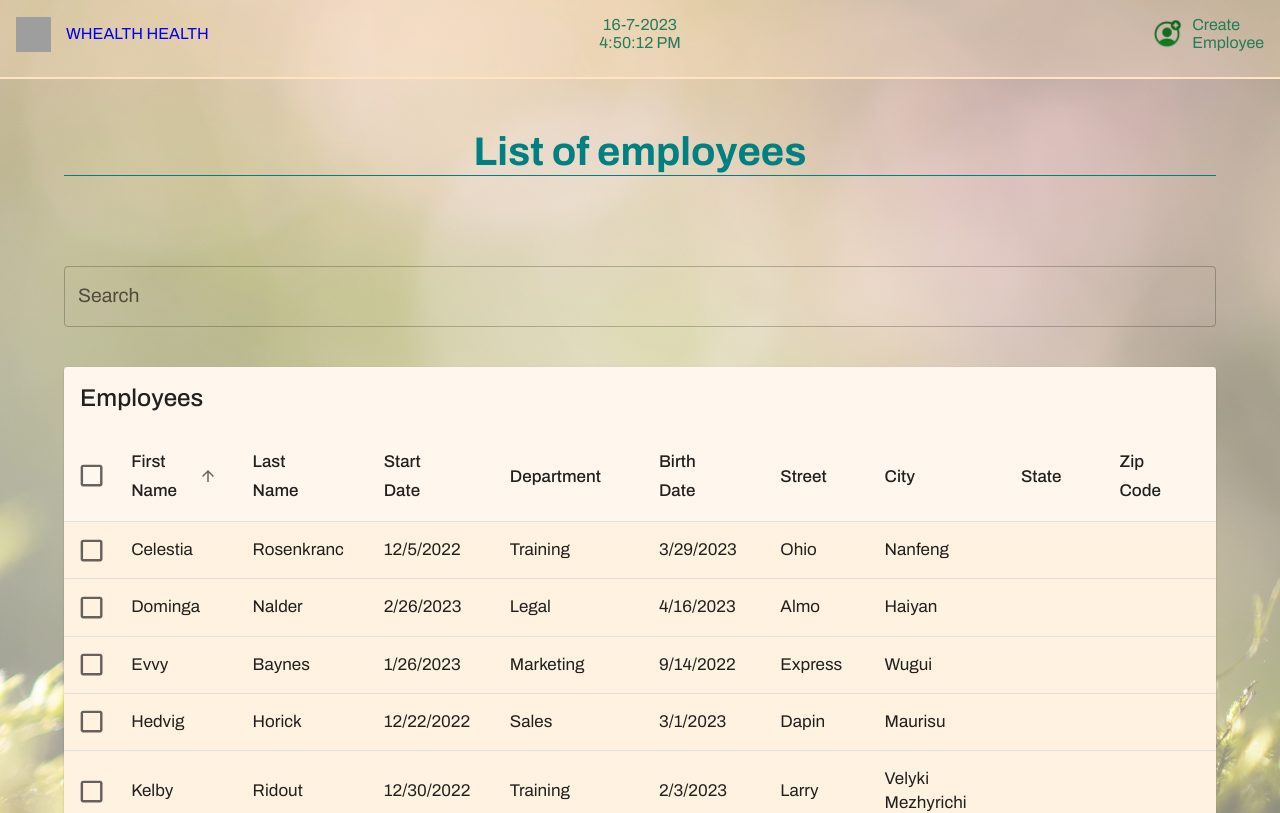
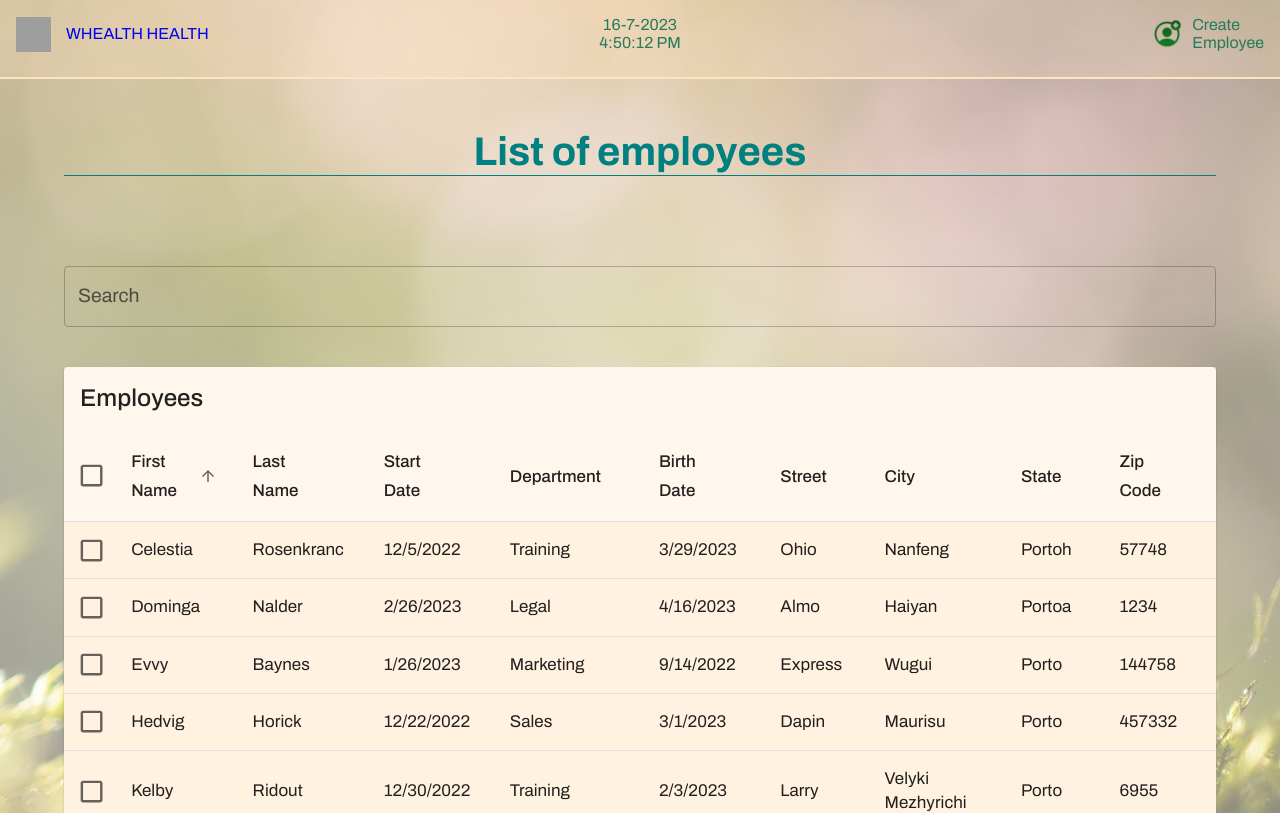
Before and after one commit to Frederic-K/HRnet, a React (Create React App) app: page /manage-employees in a window 1280 px wide. Shown: the top 813 px of the page. Built offline with nearby package versions, Linux system fonts and the light colour scheme; grey boxes are pictures that could not be loaded.

Commit message:
Update null data into mocked employees datas

```diff
--- a/src/mockedEmployeesDatas/MOCK_DATA.json
+++ b/src/mockedEmployeesDatas/MOCK_DATA.json
@@ -1,15 +1,167 @@
-[{"firstName":"Shara","lastName":"Fausch","startDate":"3/20/2023","department":"Research and Development","dateOfBirth":"5/13/2023","street":"Springs","city":"Cái Nhum","state":null,"zipCode":null},
-{"firstName":"Dominga","lastName":"Nalder","startDate":"2/26/2023","department":"Legal","dateOfBirth":"4/16/2023","street":"Almo","city":"Haiyan","state":null,"zipCode":null},
-{"firstName":"Wilbert","lastName":"Haldin","startDate":"9/24/2022","department":"Engineering","dateOfBirth":"8/6/2022","street":"Coleman","city":"Yuyang","state":null,"zipCode":null},
-{"firstName":"Celestia","lastName":"Rosenkranc","startDate":"12/5/2022","department":"Training","dateOfBirth":"3/29/2023","street":"Ohio","city":"Nanfeng","state":null,"zipCode":null},
-{"firstName":"Krishnah","lastName":"Hortop","startDate":"10/30/2022","department":"Accounting","dateOfBirth":"5/20/2023","street":"Clemons","city":"Dolo","state":null,"zipCode":"1270"},
-{"firstName":"Kelby","lastName":"Ridout","startDate":"12/30/2022","department":"Training","dateOfBirth":"2/3/2023","street":"Larry","city":"Velyki Mezhyrichi","state":null,"zipCode":null},
-{"firstName":"Lorelei","lastName":"Howship","startDate":"12/12/2022","department":"Services","dateOfBirth":"9/10/2022","street":"Ruskin","city":"Vynohradove","state":null,"zipCode":null},
-{"firstName":"Hedvig","lastName":"Horick","startDate":"12/22/2022","department":"Sales","dateOfBirth":"3/1/2023","street":"Dapin","city":"Maurisu","state":null,"zipCode":null},
-{"firstName":"Evvy","lastName":"Baynes","startDate":"1/26/2023","department":"Marketing","dateOfBirth":"9/14/2022","street":"Express","city":"Wugui","state":null,"zipCode":null},
-{"firstName":"Wileen","lastName":"Durrett","startDate":"4/18/2023","department":"Marketing","dateOfBirth":"2/24/2023","street":"Bartelt","city":"Dalun","state":null,"zipCode":null},
-{"firstName":"Pearl","lastName":"O'Moylan","startDate":"9/24/2022","department":"Research and Development","dateOfBirth":"1/12/2023","street":"Badeau","city":"Kitsuki","state":null,"zipCode":"873-0001"},
-{"firstName":"Zak","lastName":"Larret","startDate":"9/1/2022","department":"Training","dateOfBirth":"6/19/2023","street":"Troy","city":"Outeirô","state":"Porto","zipCode":"4785-035"},
-{"firstName":"Violante","lastName":"Bootes","startDate":"4/9/2023","department":"Research and Development","dateOfBirth":"8/30/2022","street":"Buell","city":"Yangzi","state":null,"zipCode":null},
-{"firstName":"Retha","lastName":"Heijne","startDate":"12/18/2022","department":"Product Management","dateOfBirth":"1/17/2023","street":"Lindbergh","city":"Dadamtu","state":null,"zipCode":null},
-{"firstName":"Susanna","lastName":"Yakebovich","startDate":"6/13/2023","department":"Training","dateOfBirth":"11/22/2022","street":"Sunnyside","city":"Santa Cruz","state":null,"zipCode":null}]
+[
+  {
+    "firstName": "Shara",
+    "lastName": "Fausch",
+    "startDate": "3/20/2023",
+    "department": "Research and Development",
+    "dateOfBirth": "5/13/2023",
+    "street": "Springs",
+    "city": "Cái Nhum",
+    "state": "Portoi",
+    "zipCode": "144455"
+  },
+  {
+    "firstName": "Dominga",
+    "lastName": "Nalder",
+    "startDate": "2/26/2023",
+    "department": "Legal",
+    "dateOfBirth": "4/16/2023",
+    "street": "Almo",
+    "city": "Haiyan",
+    "state": "Portoa",
+    "zipCode": "1234"
+  },
+  {
+    "firstName": "Wilbert",
+    "lastName": "Haldin",
+    "startDate": "9/24/2022",
+    "department": "Engineering",
+    "dateOfBirth": "8/6/2022",
+    "street": "Coleman",
+    "city": "Yuyang",
+    "state": "Portoa",
+    "zipCode": "578829"
+  },
+  {
+    "firstName": "Celestia",
+    "lastName": "Rosenkranc",
+    "startDate": "12/5/2022",
+    "department": "Training",
+    "dateOfBirth": "3/29/2023",
+    "street": "Ohio",
+    "city": "Nanfeng",
+    "state": "Portoh",
+    "zipCode": "57748"
+  },
+  {
+    "firstName": "Krishnah",
+    "lastName": "Hortop",
+    "startDate": "10/30/2022",
+    "department": "Accounting",
+    "dateOfBirth": "5/20/2023",
+    "street": "Clemons",
+    "city": "Dolo",
+    "state": "Porto",
+    "zipCode": "1270"
+  },
+  {
+    "firstName": "Kelby",
+    "lastName": "Ridout",
+    "startDate": "12/30/2022",
+    "department": "Training",
+    "dateOfBirth": "2/3/2023",
+    "street": "Larry",
+    "city": "Velyki Mezhyrichi",
+    "state": "Porto",
+    "zipCode": "6955"
+  },
+  {
+    "firstName": "Lorelei",
+    "lastName": "Howship",
+    "startDate": "12/12/2022",
+    "department": "Services",
+    "dateOfBirth": "9/10/2022",
+    "street": "Ruskin",
+    "city": "Vynohradove",
+    "state": "Portoh",
+    "zipCode": "4747"
+  },
+  {
+    "firstName": "Hedvig",
+    "lastName": "Horick",
+    "startDate": "12/22/2022",
+    "department": "Sales",
+    "dateOfBirth": "3/1/2023",
+    "street": "Dapin",
+    "city": "Maurisu",
+    "state": "Porto",
+    "zipCode": "457332"
+  },
+  {
+    "firstName": "Evvy",
+    "lastName": "Baynes",
+    "startDate": "1/26/2023",
+    "department": "Marketing",
+    "dateOfBirth": "9/14/2022",
+    "street": "Express",
+    "city": "Wugui",
+    "state": "Porto",
+    "zipCode": "144758"
+  },
+  {
+    "firstName": "Wileen",
+    "lastName": "Durrett",
+    "startDate": "4/18/2023",
+    "department": "Marketing",
+    "dateOfBirth": "2/24/2023",
+    "street": "Bartelt",
+    "city": "Dalun",
+    "state": "Porto",
+    "zipCode": "748596"
+  },
+  {
+    "firstName": "Pearl",
+    "lastName": "O'Moylan",
+    "startDate": "9/24/2022",
+    "department": "Research and Development",
+    "dateOfBirth": "1/12/2023",
+    "street": "Badeau",
+    "city": "Kitsuki",
+    "state": "Alba",
+    "zipCode": "873-0001"
+  },
+  {
+    "firstName": "Zak",
+    "lastName": "Larret",
+    "startDate": "9/1/2022",
+    "department": "Training",
+    "dateOfBirth": "6/19/2023",
+    "street": "Troy",
+    "city": "Outeirô",
+    "state": "Porto",
+    "zipCode": "4785-035"
+  },
+  {
+    "firstName": "Violante",
+    "lastName": "Bootes",
+    "startDate": "4/9/2023",
+    "department": "Research and Development",
+    "dateOfBirth": "8/30/2022",
+    "street": "Buell",
+    "city": "Yangzi",
+    "state": "Portoy",
+    "zipCode": "876532"
+  },
+  {
+    "firstName": "Retha",
+    "lastName": "Heijne",
+    "startDate": "12/18/2022",
+    "department": "Product Management",
+    "dateOfBirth": "1/17/2023",
+    "street": "Lindbergh",
+    "city": "Dadamtu",
+    "state": "Portor",
+    "zipCode": "124565"
+  },
+  {
+    "firstName": "Susanna",
+    "lastName": "Yakebovich",
+    "startDate": "6/13/2023",
+    "department": "Training",
+    "dateOfBirth": "11/22/2022",
+    "street": "Sunnyside",
+    "city": "Santa Cruz",
+    "state": "Portoty",
+    "zipCode": "451289"
+  }
+]
--- a/src/pages/Login/Login.jsx
+++ b/src/pages/Login/Login.jsx
@@ -2,7 +2,7 @@ import * as React from 'react'
 import { useUser } from '../../services/API/useUser'
 import { useRef, useEffect, useState } from 'react'
 import { useSelector, useDispatch } from 'react-redux'
-// import { useNavigate } from 'react-router-dom'
+import { useNavigate } from 'react-router-dom'
 import { clearState, userSelector } from '../../features/userSlice'
 
 import { Toaster } from 'react-hot-toast'
@@ -23,20 +23,20 @@ import Stack from '@mui/material/Stack'
 
 export default function Login() {
   const dispatch = useDispatch()
-  // const navigate = useNavigate()
+  const navigate = useNavigate()
 
   const userId = useRef()
   const [isModalShown, setIsModalShow] = useState(false)
 
-  let today = new Date()
-  let date =
-    today.getDate() +
-    '-' +
-    parseInt(today.getMonth() + 1) +
-    '-' +
-    today.getFullYear()
+  // let today = new Date()
+  // let date =
+  //   today.getDate() +
+  //   '-' +
+  //   parseInt(today.getMonth() + 1) +
+  //   '-' +
+  //   today.getFullYear()
 
-  console.log(date)
+  // console.log(date)
 
   const {
     isFetching,
```
